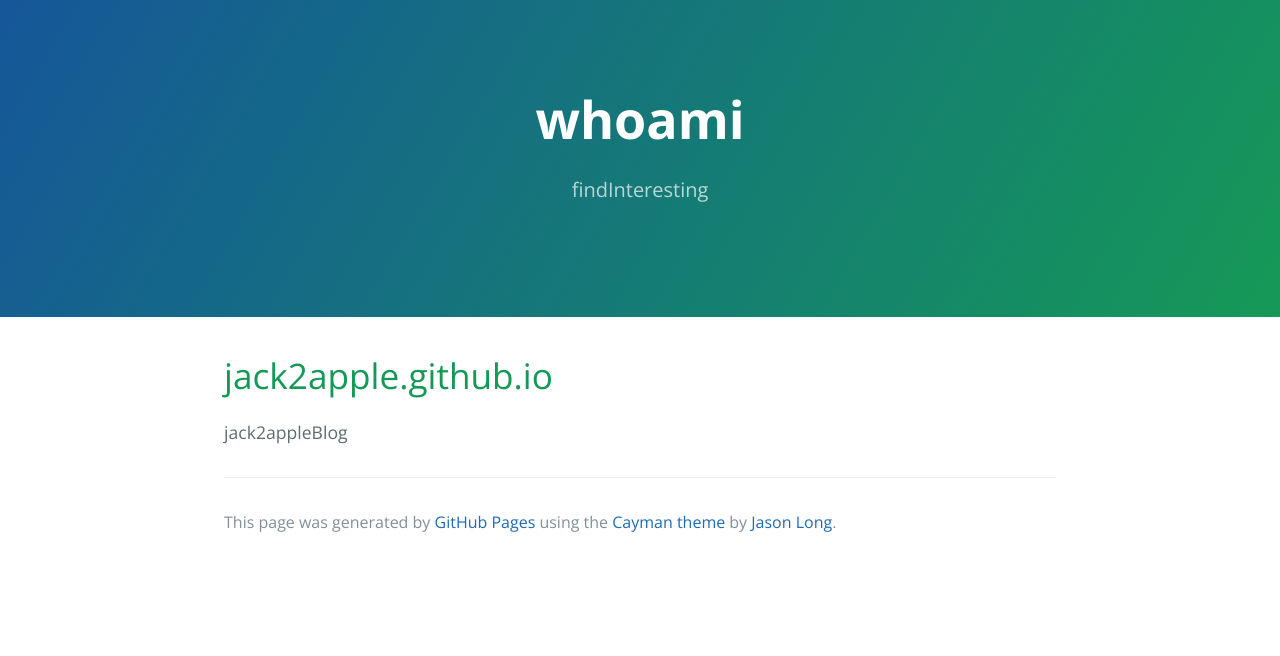
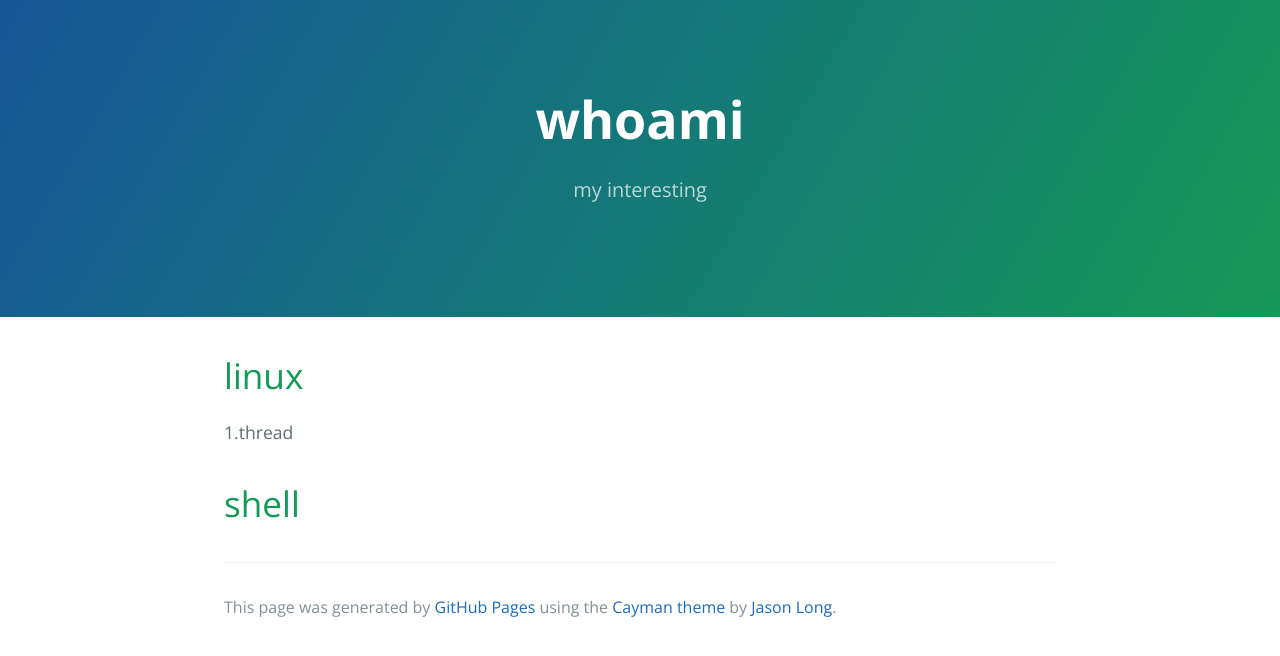
Before and after one commit to jack2apple/jack2apple.github.io, a plain HTML site: page index.html in a window 1280 px wide. Drawn offline with nearby package versions, Linux system fonts and the light colour scheme.

Commit message:
Replace master branch with page content via GitHub

```diff
--- a/index.html
+++ b/index.html
@@ -12,14 +12,17 @@
   <body>
     <section class="page-header">
       <h1 class="project-name">whoami</h1>
-      <h2 class="project-tagline">findInteresting</h2>
+      <h2 class="project-tagline">my interesting</h2>
     </section>
 
     <section class="main-content">
       <h1>
-<a id="jack2applegithubio" class="anchor" href="#jack2applegithubio" aria-hidden="true"><span aria-hidden="true" class="octicon octicon-link"></span></a>jack2apple.github.io</h1>
+<a id="linux" class="anchor" href="#linux" aria-hidden="true"><span aria-hidden="true" class="octicon octicon-link"></span></a>linux</h1>
 
-<p>jack2appleBlog</p>
+<p>1.thread</p>
+
+<h1>
+<a id="shell" class="anchor" href="#shell" aria-hidden="true"><span aria-hidden="true" class="octicon octicon-link"></span></a>shell</h1>
 
       <footer class="site-footer">
 
--- a/params.json
+++ b/params.json
@@ -1,6 +1,6 @@
 {
   "name": "whoami",
-  "tagline": "findInteresting",
-  "body": "# jack2apple.github.io\r\njack2appleBlog\r\n",
+  "tagline": "my interesting",
+  "body": "# linux\r\n  1.thread\r\n# shell",
   "note": "Don't delete this file! It's used internally to help with page regeneration."
 }
```
